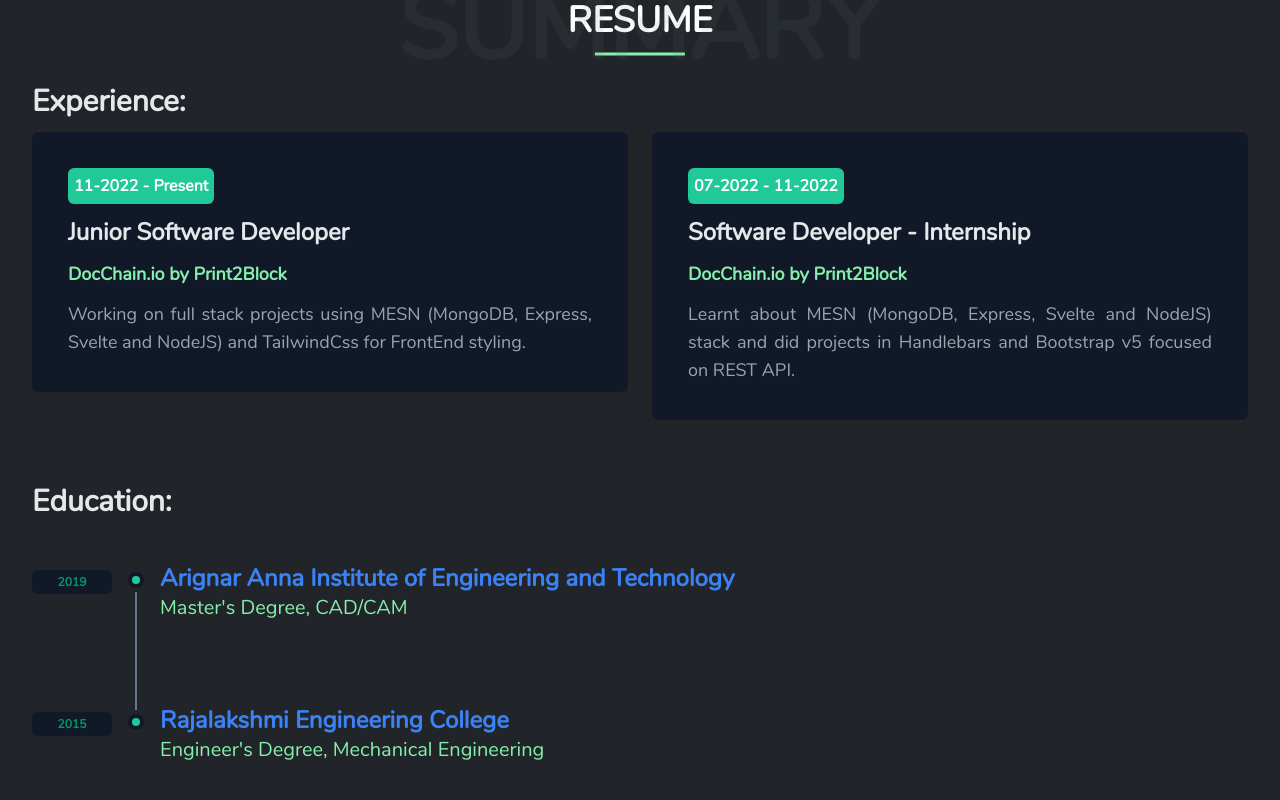
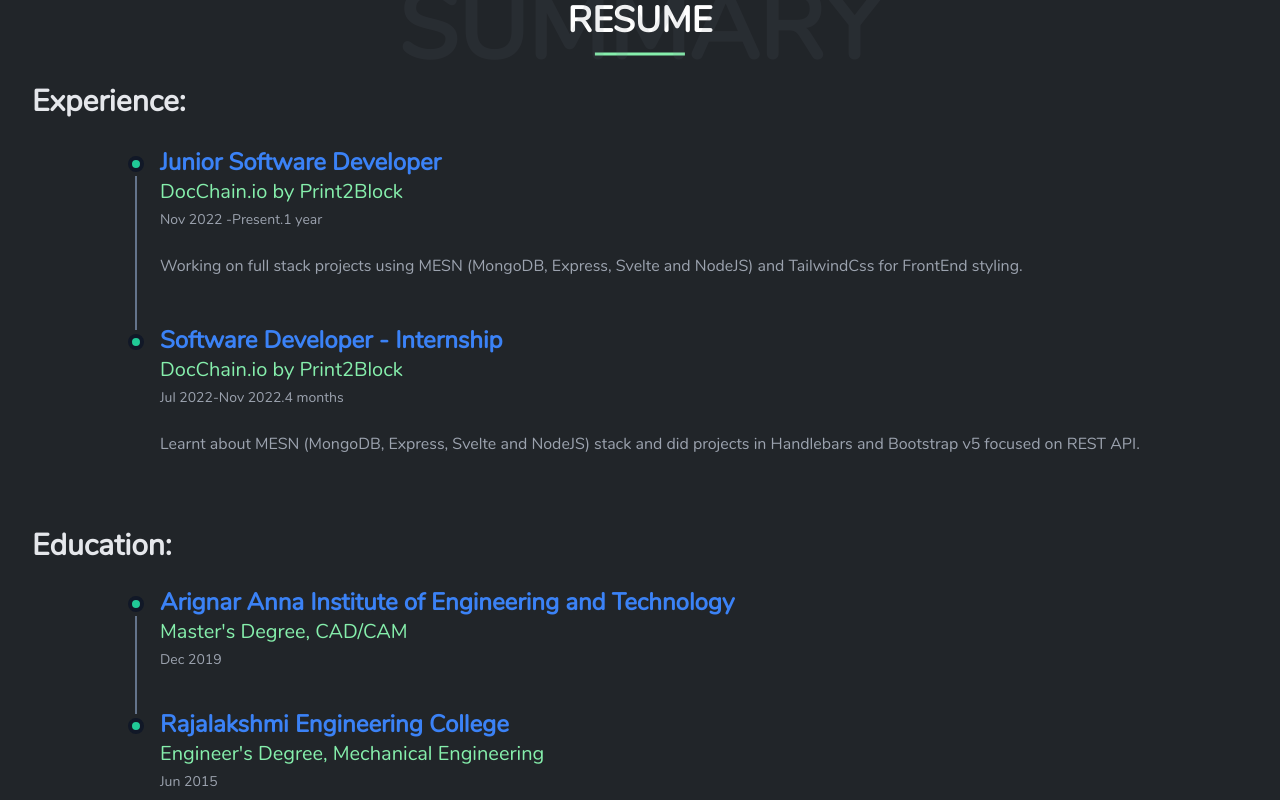
Before and after one commit to venky-123-debug/My_Portfolio, a Svelte app: page / in a window 1280 px wide. Shown: the part 2460-3260 px from the top of the page. Built offline with nearby package versions, Linux system fonts and the light colour scheme.

Commit message:
educationand experience card design modified to timeline design

```diff
--- a/src/pages/summaryPage/components/educationCard.svelte
+++ b/src/pages/summaryPage/components/educationCard.svelte
@@ -1,35 +1,14 @@
-<!-- <script>
-  export let item
-</script>
-
-<div class="flex p-6 rounded-md flex-col h-full w-full bg-gray-900">
-  <div class="p-3  flex-col gap-3 flex items-start ">
-    <div class="text-base bg-primaryGreen text-white p-1.5 rounded-md font-semibold">
-      {item.year}
-    </div>
-    <div class="text-2xl text-gray-200 font-semibold">
-      {item.degree}
-    </div>
-    <div class="text-lg font-bold text-green-300 ">
-      {item.college}
-    </div>
-  </div>
-</div> -->
-
-<!-- TimelineCard.svelte -->
-
 <script>
   export let item;
 </script>
 
-<div class="relative pl-8 sm:pl-32 py-6 group">
+<div class="relative pl-8 sm:pl-32 py-1 group">
     <!-- Purple label -->
     <div class="font-caveat font-bold text-2xl text-blue-500 mb-1 sm:mb-0" style="padding-top: 6px;">{item.college}</div>
     <!-- Vertical line (::before) ~ Date ~ Title ~ Circle marker (::after) -->
     <div class="flex flex-col sm:flex-row items-start mb-1 group-last:before:hidden before:absolute before:left-2 sm:before:left-0 before:h-full before:px-px before:bg-slate-500 sm:before:ml-[6.5rem] sm:before:-mt-[14px] before:self-start before:-translate-x-1/2 before:translate-y-3 after:absolute after:left-2 sm:after:left-0 after:w-2 after:h-2 after:bg-primaryGreen after:border-4 after:box-content after:border-gray-900 after:rounded-full sm:after:ml-[6.5rem] after:-translate-x-1/2 after:-translate-y-[1.375rem]">
-        <time class="sm:absolute left-0 -translate-y-[1.5rem] inline-flex items-center justify-center text-xs font-semibold uppercase w-20 h-6 mb-3 sm:mb-0 text-emerald-600 bg-gray-900 rounded-md">{item.year}</time>
+        <!-- <time class="sm:absolute left-0 -translate-y-[1.5rem] inline-flex items-center justify-center text-xs font-semibold uppercase w-20 h-6 mb-3 sm:mb-0 text-emerald-600 bg-gray-900 rounded-md">{item.year}</time> -->
         <div class="text-xl  text-green-300">{item.degree}</div>
     </div>
-    <!-- Content -->
-    <!-- <div class="text-slate-500">{content}</div> -->
+  <div class="text-sm text-gray-400">{item.year}</div>
 </div>
--- a/src/pages/summaryPage/components/experince.svelte
+++ b/src/pages/summaryPage/components/experince.svelte
@@ -1,23 +1,59 @@
 <script>
   export let item
+
+
+  const parseMonthYearString = (monthYearString) => {
+    const [month, year] = monthYearString.split(" ")
+    const monthIndex = new Date(Date.parse(`1 ${month} 2000`)).getMonth()
+    return new Date(year, monthIndex)
+  }
+
+  const calculateMonthDifference = (startDateStr, endDateStr) => {
+    const startDate = parseMonthYearString(startDateStr);
+    let endDate;
+
+    if (endDateStr.toLowerCase() === 'present') {
+        endDate = new Date();  // Use current date
+    } else {
+        endDate = parseMonthYearString(endDateStr);
+    }
+
+    const startYear = startDate.getFullYear();
+    const startMonth = startDate.getMonth();
+
+    const endYear = endDate.getFullYear();
+    const endMonth = endDate.getMonth();
+
+    const totalMonths = (endYear - startYear) * 12 + (endMonth - startMonth);
+
+    const years = Math.floor(totalMonths / 12);
+    const months = totalMonths % 12;
+
+    const yearText = years > 0 ? `${years} year${years > 1 ? 's' : ''}` : '';
+    const monthText = months > 0 ? `${months} month${months > 1 ? 's' : ''}` : '';
+
+    const result = `${yearText}${years > 0 && months > 0 ? ' ' : ''}${monthText}`;
+
+    return result;
+}
+
+  let startDateStr = item.startYear
+  let endDateStr = item.endYear
+
+  let durationText = calculateMonthDifference(startDateStr, endDateStr)
 </script>
 
-<div class="flex p-6 rounded-md flex-col h-full w-full bg-gray-900">
-  <div class="p-3  flex-col gap-3 flex items-start ">
-    <div class="text-base bg-primaryGreen text-white p-1.5 rounded-md font-semibold">
-      {item.year}
-    </div>
-    <div class="text-2xl text-gray-200 font-semibold">
-      {item.role}
-    </div>
-    <!-- <div class="text-xl text-green-300 font-semibold">
-      {item.special}
-    </div> -->
-    <div class="text-lg font-bold text-green-300 ">
-      {item.org}
-    </div>
-    <div class="text-lg text-justify text-gray-400 font-normal">
-      {item.objective}
-    </div>
+<div class="relative pl-8 sm:pl-32 py-2 group">
+  <div class="font-caveat font-bold text-2xl text-blue-500 mb-1 sm:mb-0" style="padding-top: 6px;">{item.role}</div>
+  <!-- Vertical line (::before) ~ Date ~ Title ~ Circle marker (::after) -->
+  <div
+    class="flex flex-col sm:flex-row items-start mb-1 group-last:before:hidden before:absolute before:left-2 sm:before:left-0 before:h-full before:px-px before:bg-slate-500 sm:before:ml-[6.5rem] sm:before:-mt-[14px] before:self-start before:-translate-x-1/2 before:translate-y-3 after:absolute after:left-2 sm:after:left-0 after:w-2 after:h-2 after:bg-primaryGreen after:border-4 after:box-content after:border-gray-900 after:rounded-full sm:after:ml-[6.5rem] after:-translate-x-1/2 after:-translate-y-[1.375rem]"
+  >
+    <!-- <time class="sm:absolute left-0 -translate-y-[1.5rem] inline-flex items-center justify-center text-xs font-semibold uppercase w-20 h-6 mb-3 sm:mb-0 text-emerald-600 bg-gray-900 rounded-md">{item.year}</time> -->
+    <div class="text-xl text-green-300">{item.org}</div>
   </div>
+  <div class="text-sm text-gray-400">{item.startYear}-{item.endYear}.{durationText}</div>
+
+  <!-- Content -->
+  <div class="text-gray-400 mt-6">{item.objective}</div>
 </div>
--- a/src/pages/summaryPage/index.svelte
+++ b/src/pages/summaryPage/index.svelte
@@ -3,13 +3,13 @@
   import Experince from "./components/experince.svelte"
 
   let items = [
-    { year: "2019", degree: "Master's Degree, CAD/CAM", college: "Arignar Anna Institute of Engineering and Technology", objective: "Conducted diverse projects focused on the CAD design of components, employing advanced tools such as Catia and Ansys. Demonstrated proficiency in developing innovative solutions and ensuring optimal performance through meticulous analysis and modeling." },
-    { year: "2015", degree: "Engineer's Degree, Mechanical Engineering", college: "Rajalakshmi Engineering College", objective: "Applied theoretical knowledge to hands-on projects, honing practical skills. Engaged in diverse projects, fostering creativity and effective teamwork. Actively sought extracurricular opportunities for continuous learning." },
+    { year: "Dec 2019", degree: "Master's Degree, CAD/CAM", college: "Arignar Anna Institute of Engineering and Technology", objective: "Conducted diverse projects focused on the CAD design of components, employing advanced tools such as Catia and Ansys. Demonstrated proficiency in developing innovative solutions and ensuring optimal performance through meticulous analysis and modeling." },
+    { year: "Jun 2015", degree: "Engineer's Degree, Mechanical Engineering", college: "Rajalakshmi Engineering College", objective: "Applied theoretical knowledge to hands-on projects, honing practical skills. Engaged in diverse projects, fostering creativity and effective teamwork. Actively sought extracurricular opportunities for continuous learning." },
   ]
 
   let experience = [
-    { year: "11-2022 - Present", role: "Junior Software Developer", org: "DocChain.io by Print2Block", objective: "Working on full stack projects using MESN (MongoDB, Express, Svelte and NodeJS) and TailwindCss for FrontEnd styling." },
-    { year: "07-2022 - 11-2022", role: "Software Developer - Internship", org: "DocChain.io by Print2Block", objective: "Learnt about MESN (MongoDB, Express, Svelte and NodeJS) stack and did projects in Handlebars and Bootstrap v5 focused on REST API. " },
+    { startYear: "Nov 2022 ", endYear:"Present", role: "Junior Software Developer", org: "DocChain.io by Print2Block", objective: "Working on full stack projects using MESN (MongoDB, Express, Svelte and NodeJS) and TailwindCss for FrontEnd styling." },
+    { startYear: "Jul 2022", endYear:"Nov 2022", role: "Software Developer - Internship", org: "DocChain.io by Print2Block", objective: "Learnt about MESN (MongoDB, Express, Svelte and NodeJS) stack and did projects in Handlebars and Bootstrap v5 focused on REST API. " },
   ]
 </script>
 
@@ -25,8 +25,8 @@
   </div>
   <div class="text-3xl font-bold pt-6 text-gray-200">Experience:</div>
   <div class="flex w-full pt-3 items-start justify-center gap-6">
-    <div class="w-full flex gap-6">
-      {#each experience as item (item.year)}
+    <div class="w-full flex flex-col gap-6">
+      {#each experience as item (item.startYear)}
         <Experince {item} />
       {/each}
     </div>
```
